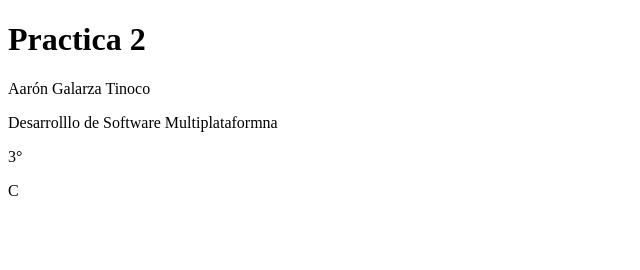
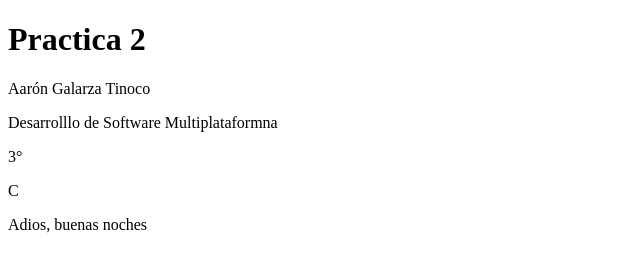
Before and after one commit to AaronGT03/practica2, a plain HTML site: page index.html in a window 1280 px wide. Shown: the whole page, without its empty margins (0-640 px from the left). Drawn offline with Linux system fonts and the light colour scheme.

Commit message:
[UPDATE]indexHTML

```diff
--- a/index.html
+++ b/index.html
@@ -12,5 +12,6 @@
     <p>Desarrolllo de Software Multiplataformna</p>
     <p>3°</p>
     <p>C</p>
+    <p>Adios, buenas noches</p>
 </body>
 </html>
```
